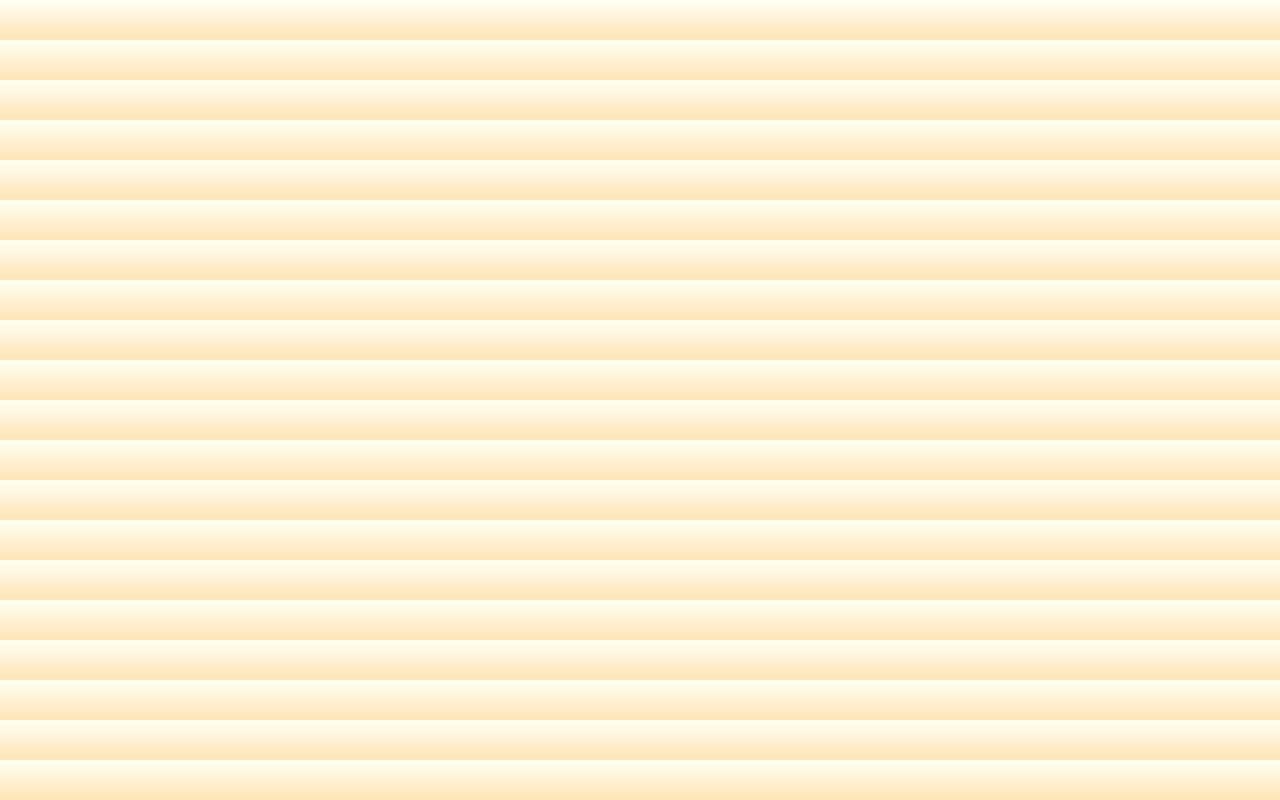
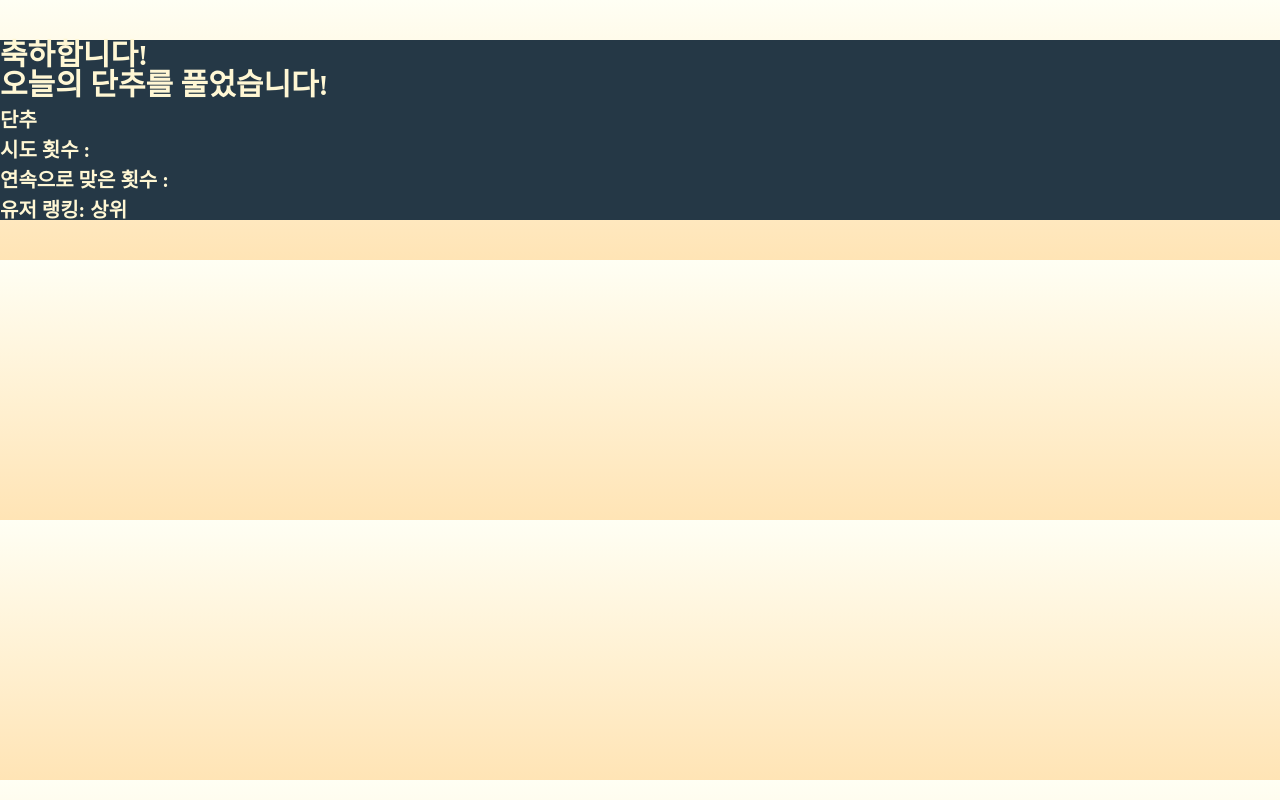
Before and after one commit to team-hca/danchu, a React (Create React App) app in the folder frontend/frontapp/: page /congrat in a window 1280 px wide. Built offline with nearby package versions, Linux system fonts and the light colour scheme.

Commit message:
💄 style: 폰트 및 배경 색 설정

```diff
--- a/frontend/frontapp/src/components/CongratModal.jsx
+++ b/frontend/frontapp/src/components/CongratModal.jsx
@@ -6,9 +6,53 @@ const ModalContainer = styled.div`
   margin: 40px 0px 40px 0px;
 `
 
+const CongratTitle = styled.span`
+  color: #FFF7D4;
+  font-weight: bold;
+  font-size: 30px;
+  margin: 40px 0px 40px 0px;
+`
+const DanchuDate = styled.div`
+  color: #FFF7D4;
+  font-weight: bold;
+  font-size: 20px;
+  margin: 10px 0px 10px 0px;
+`
+
+const DanchuTrial = styled.div`
+  color: #FFF7D4;
+  font-weight: bold;
+  font-size: 20px;
+  margin: 10px 0px 10px 0px;
+`
+
+const DanchuStreak = styled.div`
+  color: #FFF7D4;
+  font-weight: bold;
+  font-size: 20px;
+  margin: 10px 0px 10px 0px;
+`
+
+const DanchuRank = styled.div`
+  color: #FFF7D4;
+  font-weight: bold;
+  font-size: 20px;
+  margin: 10px 0px 10px 0px;
+`
+
 export default function CongratModal() {
   return (
     <ModalContainer>
+      <CongratTitle>
+        축하합니다! <br />
+        오늘의 단추를 풀었습니다!
+      </CongratTitle>
+      <div>
+        <DanchuDate>단추</DanchuDate>
+        <DanchuTrial>시도 횟수 : </DanchuTrial>
+        <DanchuStreak>연속으로 맞은 횟수 : </DanchuStreak>
+        <DanchuRank>유저 랭킹: 상위 </DanchuRank>
+      </div>
     </ModalContainer>
   );
 }
```
